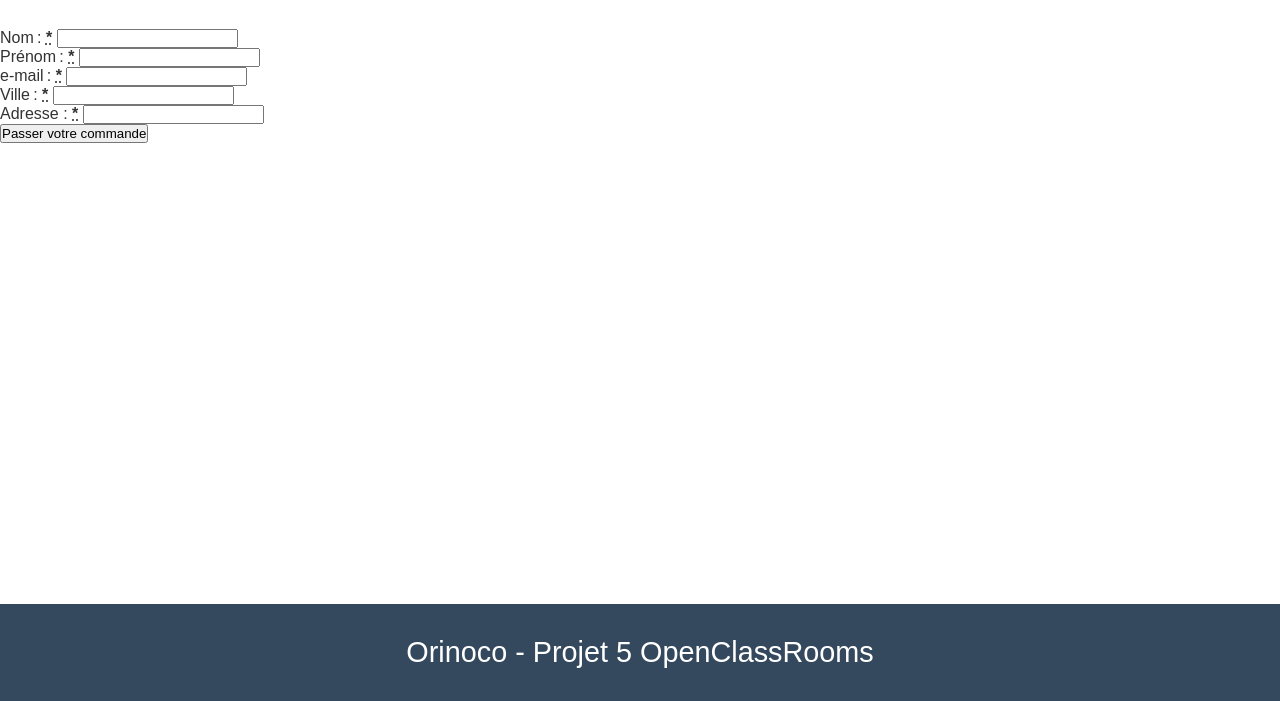
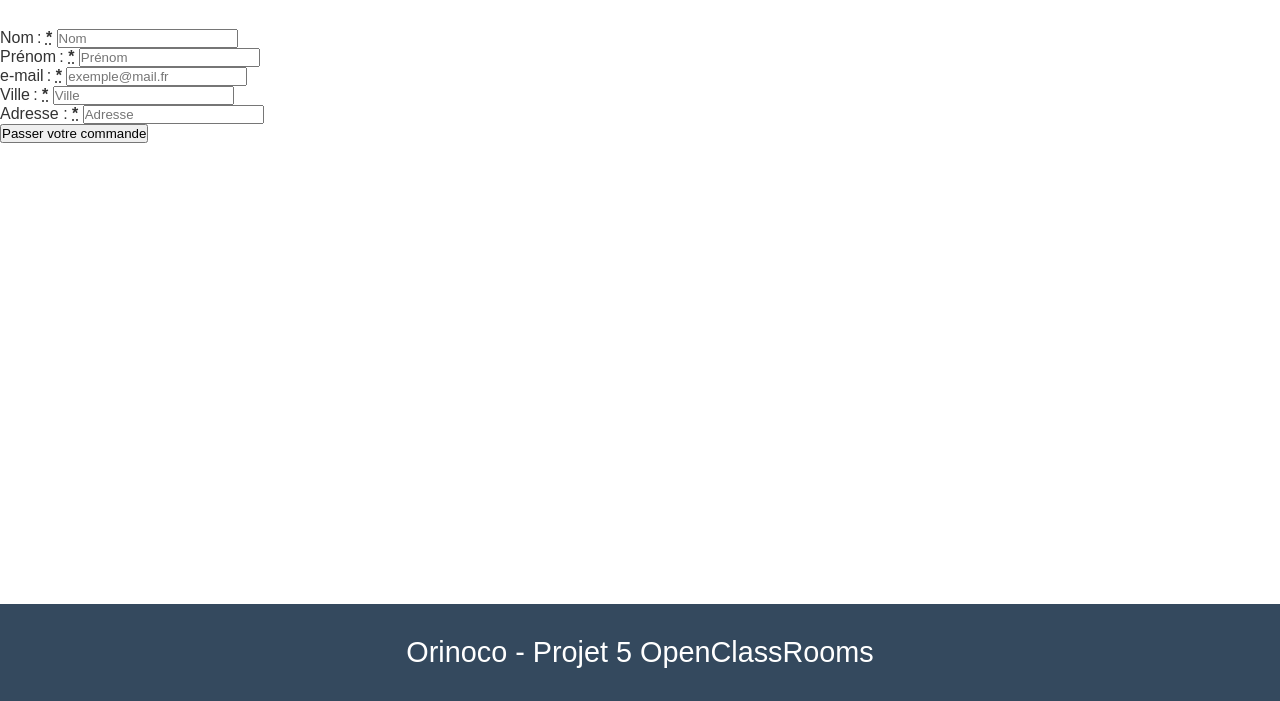
Before and after one commit to aaiZaeN/Projet5.io, a website built with webpack: page src/cart/cart.html in a window 1280 px wide. Shown: the part 196-897 px from the top of the page. Built offline with nearby package versions, Linux system fonts and the light colour scheme; no server answers; a web font is replaced by a local one.

Commit message:
inputColor
Mise en place des inputsColors

```diff
--- a/src/cart/cart.html
+++ b/src/cart/cart.html
@@ -35,35 +35,35 @@
               <span>Nom : </span>
               <strong><abbr title="required">*</abbr></strong>
             </label>
-            <input type="text" id="formName" name="username">
+            <input type="text" id="formName" name="name" placeholder="Nom" autocapitalize="characters" pattern="[A-Za-zÀ-ÿ]+">
           </p>
           <p>
             <label for="firstName">
               <span>Prénom : </span>
               <strong><abbr title="required">*</abbr></strong>
             </label>
-            <input type="text" id="formFirstName" name="username">
+            <input type="text" id="formFirstName" name="firstName" placeholder="Prénom" pattern="[a-zA-ZÀ-ÿ]+">
           </p>
           <p>
             <label for="mail">
               <span>e-mail :</span>
               <strong><abbr title="required">*</abbr></strong>
             </label>
-            <input type="email" id="formMail" name="usermail">
+            <input type="email" id="formMail" name="usermail" placeholder="exemple@mail.fr" autocapitalize="none" >
           </p>
           <p>
             <label for="city">
               <span>Ville : </span>
               <strong><abbr title="required">*</abbr></strong>
             </label>
-            <input type="text" id="formCity" name="city">
+            <input type="text" id="formCity" name="city" placeholder="Ville" autocapitalize="words" pattern="[a-zA-ZÀ-ÿ]+">
           </p>
           <p>
             <label for="address">
               <span>Adresse : </span>
               <strong><abbr title="required">*</abbr></strong>
             </label>
-            <input row type="text" id="formAddress" name="address">
+            <input row type="text" id="formAddress" name="address" placeholder="Adresse" pattern="[a-zA-ZÀ-ÿ0-9 ]+">
           </p>
           <button id="formButton">Passer votre commande</button>
       </section>
--- a/src/cart/cart.scss
+++ b/src/cart/cart.scss
@@ -86,3 +86,11 @@ table {
   font-size: 16px;
   padding: 1px;
   }
+
+  input:invalid {
+    border: 2px dashed red;
+  }
+
+  input:valid {
+    border: 2px solid lime;
+  }
```
Also changed, not shown: 1 other file.
